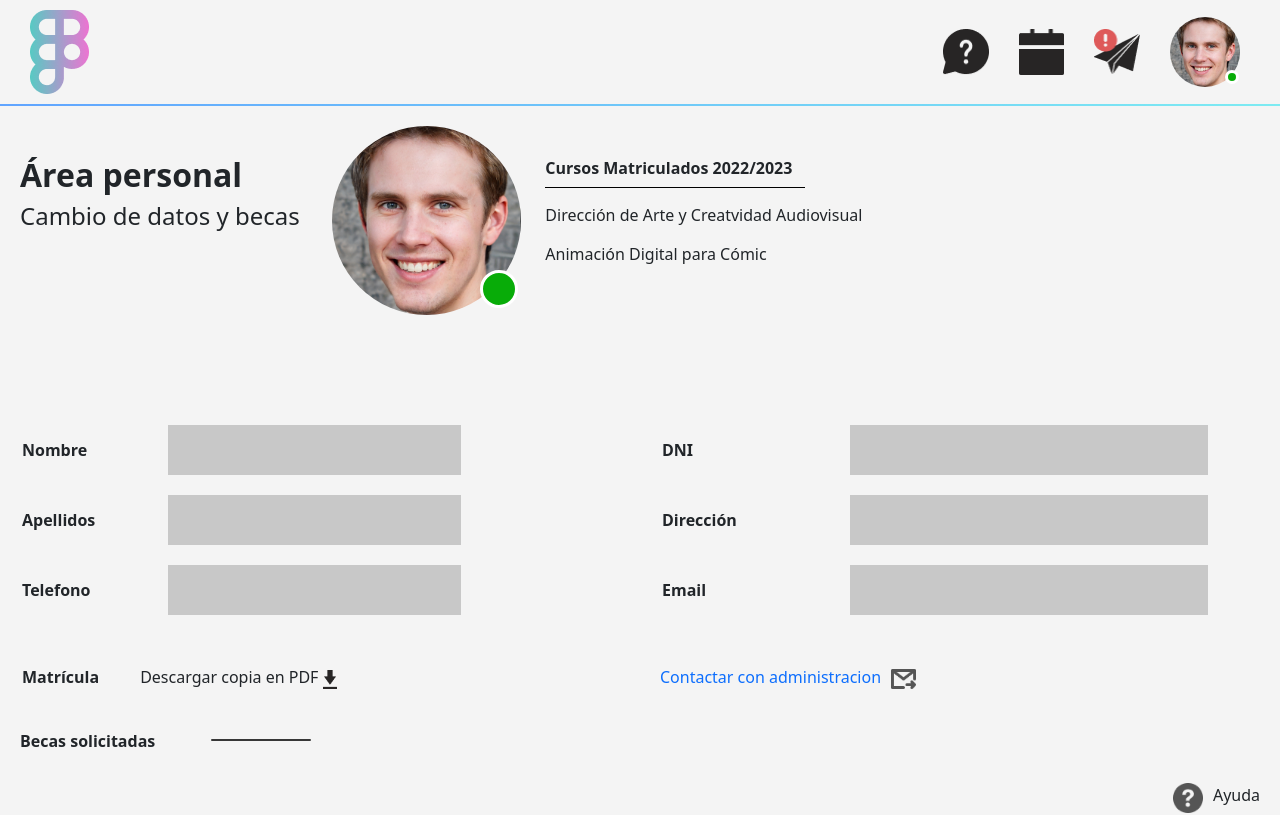
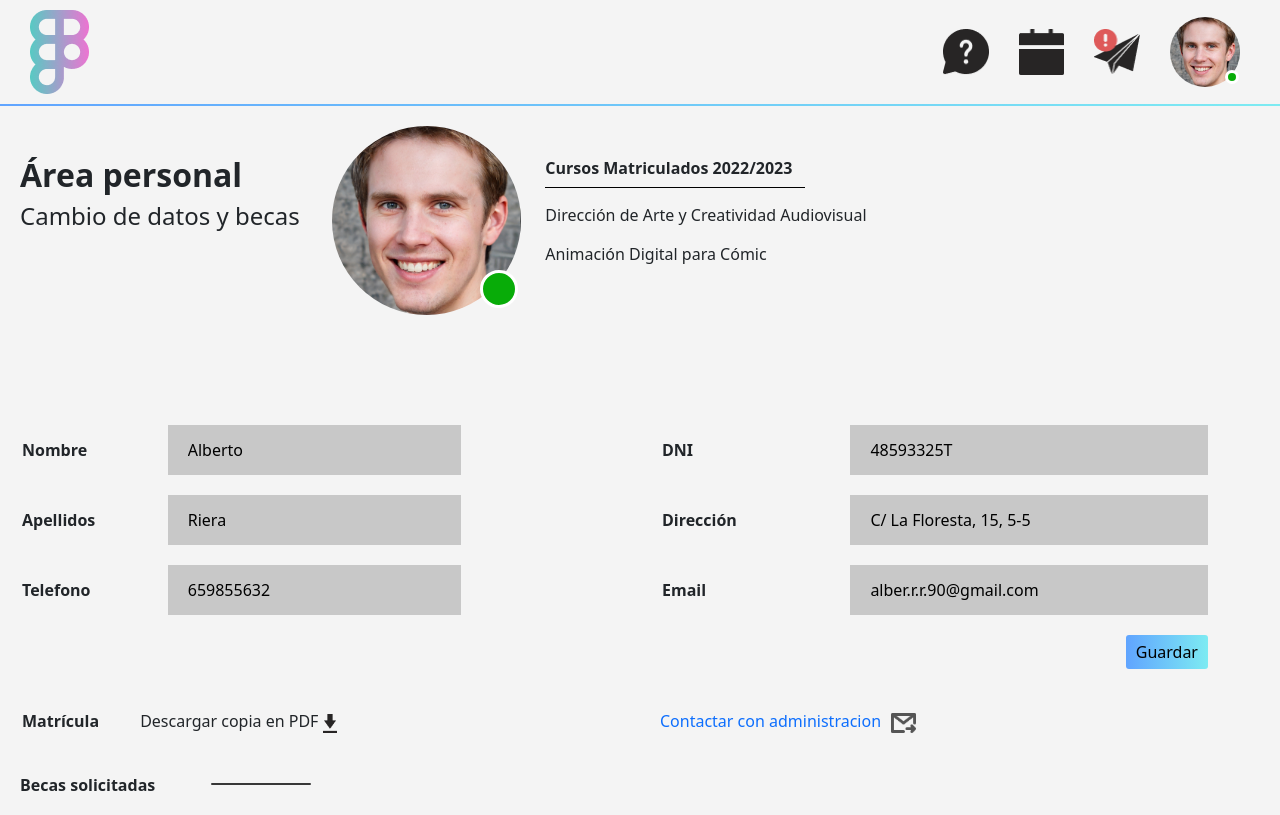
Before and after one commit to YesseniaColocho/aula-virtual, a Vue app: page /areapersonal in a window 1280 px wide. Shown: the top 815 px of the page. Built offline with nearby package versions, Linux system fonts and the light colour scheme.

Commit message:
AV-24: Información usuario/pagina usuario

```diff
--- a/src/assets/base.scss
+++ b/src/assets/base.scss
@@ -139,4 +139,6 @@ ul.lineas-lista {
 
 .boton-azul {
   background: $gradiente-azul;
+  outline: none;
+  border: none;
 }
--- a/src/javascript/mocks/aulaVirtual.js
+++ b/src/javascript/mocks/aulaVirtual.js
@@ -1,5 +1,6 @@
 const aulaVirtual = {
     course_name: "Dirección de Arte y Creatividad Audiovisual",
+    grade_name: "Animación Digital para Cómic",
     year: "2022/2023",
     mensajes_foro: 0,
     estudiantes_conectados: 15,
--- a/src/views/AreaView.vue
+++ b/src/views/AreaView.vue
@@ -21,11 +21,11 @@
 
                 <div class="cursos-matriculados">
                     <div>
-                        Dirección de Arte y Creatvidad Audiovisual
+                        {{ titulo }}
                     </div>
 
                     <div class="cursos-matriculados">
-                        Animación Digital para Cómic
+                        {{ curso }}
                     </div>
 
                 </div>
@@ -38,17 +38,17 @@
             <div class=" datos-izquierda col-md-5">
                 <div class="nombre-input">
                     Nombre
-                    <input class="boton-input" type="text" />
+                    <input class="boton-input" type="text" :value="informacionUsuario.name" />
                 </div>
 
                 <div class="nombre-input">
                     Apellidos
-                    <input class="boton-input" type="text" />
+                    <input class="boton-input" type="text" :value="informacionUsuario.lastname" />
                 </div>
 
                 <div class="nombre-input">
                     Telefono
-                    <input class="boton-input" type="text" />
+                    <input class="boton-input" type="text" :value="informacionUsuario.tlf" />
                 </div>
 
             </div>
@@ -58,18 +58,25 @@
             <div class="parte-derecha col-md-6">
                 <div class="nombre-input">
                     DNI
-                    <input class="boton-input" type="text" />
+                    <input class="boton-input" type="text" :value="informacionUsuario.dni" />
                 </div>
 
                 <div class="nombre-input">
                     Dirección
-                    <input class="boton-input" type="text" />
+                    <input class="boton-input" type="text" :value="informacionUsuario.address" />
                 </div>
 
                 <div class="nombre-input">
                     Email
-                    <input class="boton-input" type="text" />
+                    <input class="boton-input" type="text" :value="informacionUsuario.email" />
                 </div>
+
+                <div class="boton-guardar">
+
+                    <button class="boton-azul">Guardar</button>
+
+                </div>
+
             </div>
         </div>
 
@@ -125,8 +132,30 @@
 import BarraInferior from '../components/BarraInferior.vue';
 import BarraSuperior from '../components/BarraSuperior.vue';
 import FotografiaAlumno from '../components/FotografiaAlumno.vue';
+import { getCourse, getUser } from '../javascript/services/apiMock';
+</script>
+
+<script>
+export default {
+    data() {
+
+    },
+    computed: {
+        informacionUsuario() {
+            return getUser()
+        },
+
+        titulo() {
+            return getCourse().course_name
+        },
+        curso() {
+            return getCourse().grade_name
+        }
+
+    }
 
 
+}
 </script>
 
 <style scoped lang="scss">
@@ -254,4 +283,15 @@ import FotografiaAlumno from '../components/FotografiaAlumno.vue';
         margin-top: 0;
     }
 }
+
+.boton-guardar {
+    text-align: right;
+    padding-right: 60px;
+    padding-top: 10px;
+
+    .boton-azul {
+        padding: 5px 10px;
+        border-radius: 3px;
+    }
+}
 </style>
```
